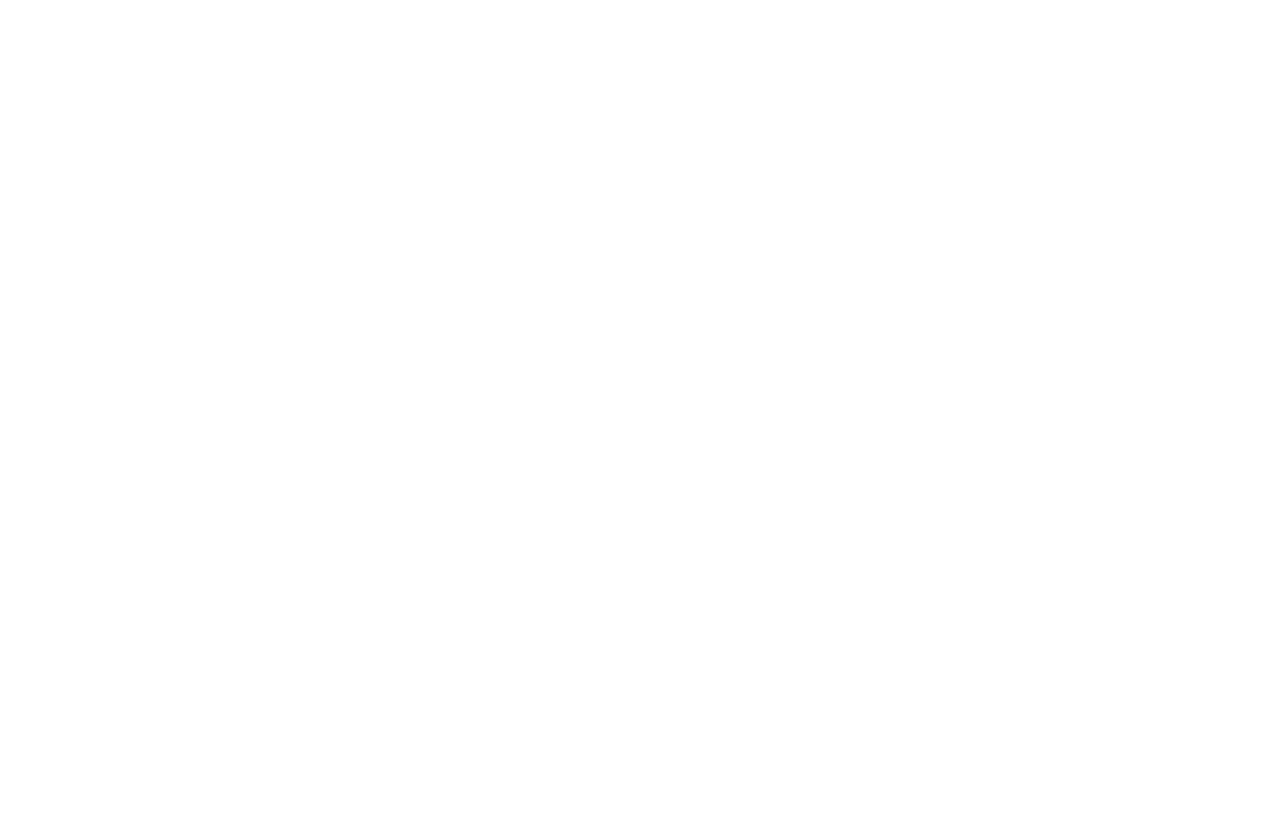
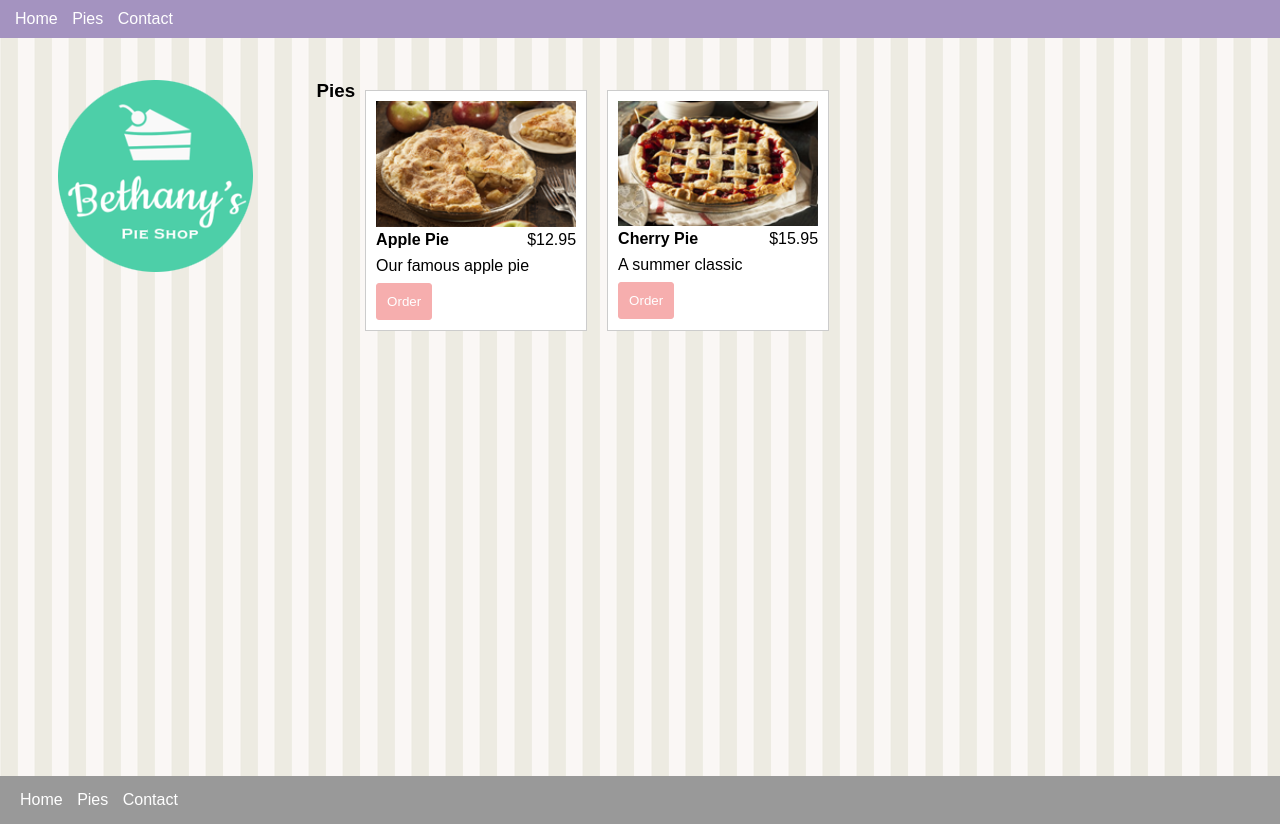
Before and after one commit to matthewgstillman/onboarding-project, a plain HTML site: page pies.html in a window 1280 px wide. Before the commit the page ends 800 px from the top, so only its background shows below. Drawn offline with Linux system fonts and the light colour scheme.

Commit message:
latest commit

```diff
--- a/contact.html
+++ b/contact.html
@@ -0,0 +1,42 @@
+<!DOCTYPE html>
+<html>
+  <head>
+    <meta charset="utf-8" />
+    <meta http-equiv="X-UA-Compatible" content="IE=edge" />
+    <meta name="viewport" content="width=device-width, initial-scale=1" />
+    <link rel="stylesheet" href="site.css" type="text/css" />
+    <title>Contact | Bethany's Pie Shop</title>
+  </head>
+  <body>
+    <header>
+      <nav>
+        <ul>
+          <li><a href="/">Home</a></li>
+          <li><a href="pies.html">Pies</a></li>
+          <li><a href="contact.html">Contact</a></li>
+        </ul>
+      </nav>
+    </header>
+    <main>
+      <aside><img src="images/logo.png" alt="logo" /></aside>
+      <article>
+        <h1>Contact</h1>
+        <p>We are always flad to hear from you!</p>
+        <a
+          href="mailto:example@bethanypieshop.com?subject=Interested%20in%20pies"
+          >Send us an email</a
+        >
+        and let us know how we can help make your occasion special.
+      </article>
+    </main>
+    <footer>
+      <nav>
+        <ul>
+          <li><a href="/">Home</a></li>
+          <li><a href="pies.html">Pies</a></li>
+          <li><a href="contact.html">Contact</a></li>
+        </ul>
+      </nav>
+    </footer>
+  </body>
+</html>
--- a/pies.html
+++ b/pies.html
@@ -0,0 +1,56 @@
+<!DOCTYPE html>
+<html>
+  <head>
+    <meta charset="utf-8" />
+    <meta http-equiv="X-UA-Compatible" content="IE=edge" />
+    <meta name="viewport" content="width=device-width, initial-scale=1" />
+    <link rel="stylesheet" href="site.css" type="text/css" />
+    <title>Pies | Bethany's Pie Shop</title>
+  </head>
+  <body>
+    <header>
+      <nav>
+        <ul>
+          <li><a href="/">Home</a></li>
+          <li><a href="pies.html">Pies</a></li>
+          <li><a href="contact.html">Contact</a></li>
+        </ul>
+      </nav>
+    </header>
+    <main>
+      <aside><img src="images/logo.png" alt="logo" /></aside>
+      <article>
+        <section class="columns-desktop">
+          <h1>Pies</h1>
+          <div class="pie">
+            <img src="images/apple-pie.png" alt="Apple Pie" />
+            <div class="columns">
+              <div class="title">Apple Pie</div>
+              <div class="price">$12.95</div>
+            </div>
+            <p class="desc">Our famous apple pie</p>
+            <button data-order="apple-pie">Order</button>
+          </div>
+          <div class="pie">
+            <img src="images/cherry-pie.png" alt="Cherry Pie" />
+            <div class="columns">
+              <div class="title">Cherry Pie</div>
+              <div class="price">$15.95</div>
+            </div>
+            <p class="desc">A summer classic</p>
+            <button data-order="cherry-pie">Order</button>
+          </div>
+        </section>
+      </article>
+    </main>
+    <footer>
+      <nav>
+        <ul>
+          <li><a href="/">Home</a></li>
+          <li><a href="pies.html">Pies</a></li>
+          <li><a href="contact.html">Contact</a></li>
+        </ul>
+      </nav>
+    </footer>
+  </body>
+</html>
--- a/site.css
+++ b/site.css
@@ -65,6 +65,10 @@ article{
     width: 75%;
 }
 
+.columns{
+    display: flex;
+}
+
 @media only screen and (min-width: 768px){
 
     main{
@@ -75,4 +79,45 @@ article{
         margin-left: 2%;
     }
 
+    .columns-desktop{
+        display: flex;
+    }
 }
+
+/* Pies */
+
+.pie{
+    width: 200px;
+    padding: 10px;
+    margin: 10px;
+    background-color: #fff;
+    border: solid 1px #ccc;
+}
+
+.pie img{
+    width: 100%;
+}
+
+.pie .title{
+    font-weight: bold;
+}
+
+.pie .columns{
+    width: 100%;
+}
+
+.pie .price{
+    text-align: right;
+}
+
+.pie .columns div{
+    width: 50%;
+}
+
+.pie button{
+    background-color: #f6aeae;
+    padding: 10px;
+    border: solid 1px #f6aeae;
+    border-radius: 3px;
+    color: #fff;
+}
```
Also changed, not shown: index.html (+17 -1 lines).
